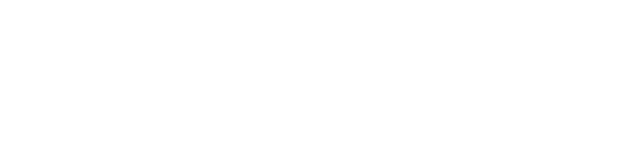
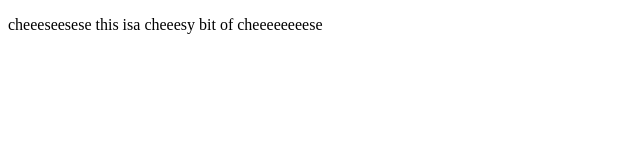
Before and after one commit to CharlesShang1214/CharlesShang1214.github.io, a plain HTML site: page index.html in a window 1280 px wide. Shown: the whole page, without its empty margins (0-640 px from the left). Drawn offline with Linux system fonts and the light colour scheme.

Commit message:
add index.html

```diff
--- a/index.html
+++ b/index.html
@@ -6,6 +6,6 @@
     <title>Document</title>
 </head>
 <body>
-
+    <p>cheeeseesese this isa cheeesy bit of cheeeeeeeese</p>
 </body>
 </html>
```
